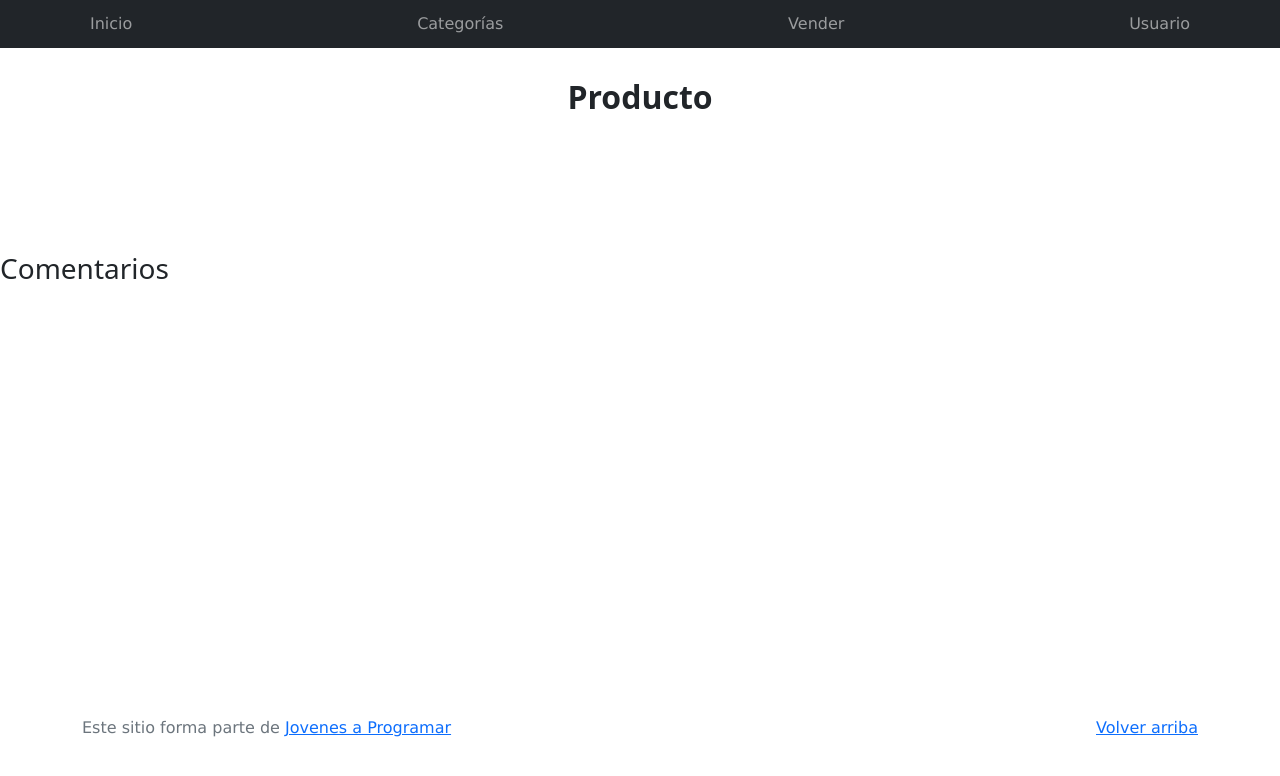
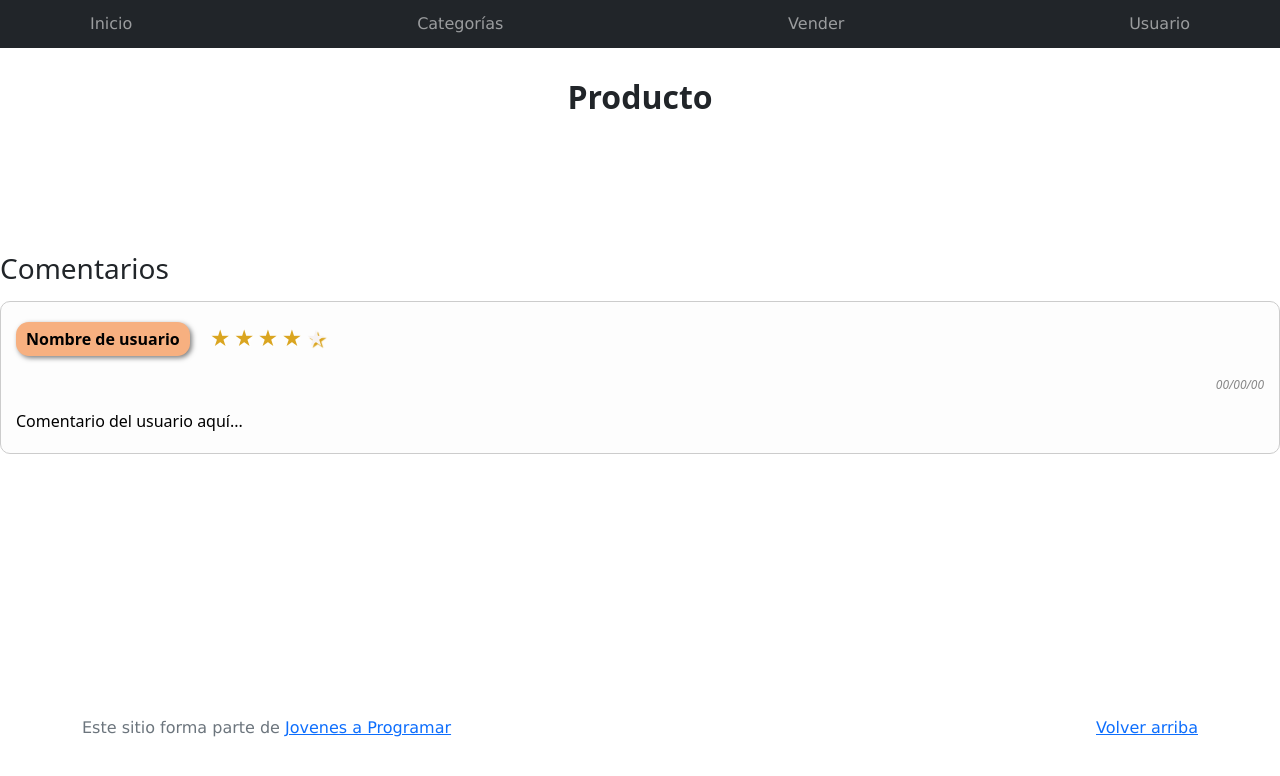
Before and after one commit to michispita/proyecto, a plain HTML site: page product-info.html in a window 1280 px wide. Drawn offline with Linux system fonts and the light colour scheme.

Commit message:
Estilo de estrellas en comentarios

```diff
--- a/css/styles.css
+++ b/css/styles.css
@@ -483,53 +483,86 @@ margin-left: 44rem;
 max-width: 20rem;
 }
 
-/*Estilo de comentarios de productos*/
+/* Estilo de comentarios de productos */
 .comentario {
-  border: 1px solid #ccc;
-  padding: 15px;
-  margin: 15px 0;
-  border-radius: 10px;
-  background-color: #f0f0f0;
+  border: 0.063rem solid #ccc;
+  padding: 0.938rem;
+  margin: 0.938rem 0;
+  border-radius: 0.625rem;
+  background-color: #fdfdfd; /* Fondo blanco */
+  display: flex;
+  justify-content: space-between;
+  align-items: center;
+  flex-wrap: wrap;
 }
 
-/* Estilo del nombre de usuario */
-.comentario .usuario {
-  font-weight: bold;
-  color: #333;
+/* Contenedor izquierdo para usuario y calificación */
+.comentario .contenedor-izquierdo {
+  display: flex;
+  align-items: center;
+  width: 100%; /* Para que ocupe todo el ancho del div */
+  margin-bottom: 0.625rem;
 }
 
-/* Estilo de la calificación */
+/* nombre de usuario */
+.comentario .usuario {
+  font-weight: bolder;
+  background-color: #f7b080;
+  padding: 0.313rem 0.625rem;
+  border-radius: 0.800rem;
+  color: black;
+  margin-right: 1.25rem; /* Separación con la calificación */
+  display: inline-block; /* Para que el box-shadow funcione */
+  box-shadow: 2px 2px 5px rgba(0, 0, 0, 0.5); /* Sombra alrededor del nombre de usuario */
+}
+
+/* calificación */
 .comentario .calificacion {
+  display: flex;
+  align-items: center;
   color: goldenrod; /* Estrellas en amarillo */
-  font-size: 18px;
+  font-size: 1.125rem;
+
+}
+
+/* Estilo de la calificación con estrellas */
+.rating-static {
+  display: flex;
+  justify-content: flex-start; /* Estrellas alineadas a la izquierda */
+
+}
+
+.rating-static label {
+  font-size: 1.25rem; /* Tamaño de la estrella */
+  color: rgb(247, 243, 243); /* Estrellas vacías */
+  margin-right: 0.188rem; /* Espaciado entre estrellas */
+  text-shadow: 2px 1.5px 1px goldenrod;
+}
+
+
+.rating-static .filled {
+  color: goldenrod; /* Estrellas llenas */
+  text-shadow: 2px 2px 2px white;
 }
 
 /* Estilo del comentario */
 .comentario .comentario-texto {
-  font-size: 14px;
-  color: #444;
-  margin-top: 10px;
+  font-size: 1rem;
+  color:black;
+  margin-top: 0.625rem;
+  width: 100%; /* Para que el comentario ocupe toda la línea siguiente */
 }
 
 /* Estilo para la fecha */
 .comentario .fecha {
   text-align: right;
-  font-size: 12px;
+  font-size: 0.75rem;
   color: #888;
   font-style: italic;
+  margin-left: auto; /* Alinear fecha al lado derecho */
 }
 
-.rating-static {
-  display: flex;
-  justify-content: center;
-  flex-direction: row-reverse; /* Para que se alinee de derecha a izquierda */
+/* Ajuste general para las estrellas y el contenedor */
+.comentario p {
+  margin: 0.313rem 0;
 }
-
-.rating-static label {
-  font-size: 30px;
-  color: #ccc; /* Estrellas vacías */
-}
-
-.rating-static .filled {
-  color: #ffcc00; /* Estrellas llenas */
-}
--- a/js/product-info.js
+++ b/js/product-info.js
@@ -116,16 +116,16 @@ function mostrarComentarios(comentarios) {
               estrellasDiv.appendChild(estrella);
           }
           comentarioDiv.innerHTML = `
-          <p><strong>Usuario:</strong> <span class="usuario">${comentario.user}</span></p>
+          <p> <span class="usuario">${comentario.user}</span></p>
 
-          <p><strong>Calificación:</strong></p> <!-- Añadir solo el encabezado -->
+          <p>Calificación:</p> <!-- Añadir solo el encabezado -->
       `;
 
       // Añadir el div de estrellas al comentario
       comentarioDiv.appendChild(estrellasDiv);
 
       comentarioDiv.innerHTML += `
-          <p><strong>Comentario:</strong> <span class="comentario-texto">${comentario.description}</span></p>
+          <p>Comentario:<span class="comentario-texto">${comentario.description}</span></p>
           <p class="fecha"><em>${comentario.dateTime}</em></p>
       `;
 
--- a/product-info.html
+++ b/product-info.html
@@ -47,8 +47,27 @@
   <h2 id="producto-titulo">Producto</h2>
   <div id="product"></div>
   <h3>Comentarios</h3>
-    <div id="comentarios-producto"></div> <!-- Aquí se cargarán los comentarios del producto -->
-
+    <div id="comentarios-producto"> <!-- Aquí se cargarán los comentarios del producto -->
+       <div class="comentario">
+         <div class="contenedor-izquierdo">
+            <p class="usuario">Nombre de usuario</p>
+            <div class="calificacion">
+              <div class="rating-static">
+                <label class="star filled">★</label>
+                <label class="star filled">★</label>
+                <label class="star filled">★</label>
+                <label class="star filled">★</label>
+                <label class="star">★</label>
+              </div>
+            </div>
+          </div>
+          <p class="fecha">00/00/00</p>
+          <p class="comentario-texto">Comentario del usuario aquí...</p>
+        </div>
+      </div>
+        </div>
+      </div>
+    </div>
   </div>
 </main>
       <footer class="text-muted">
```
